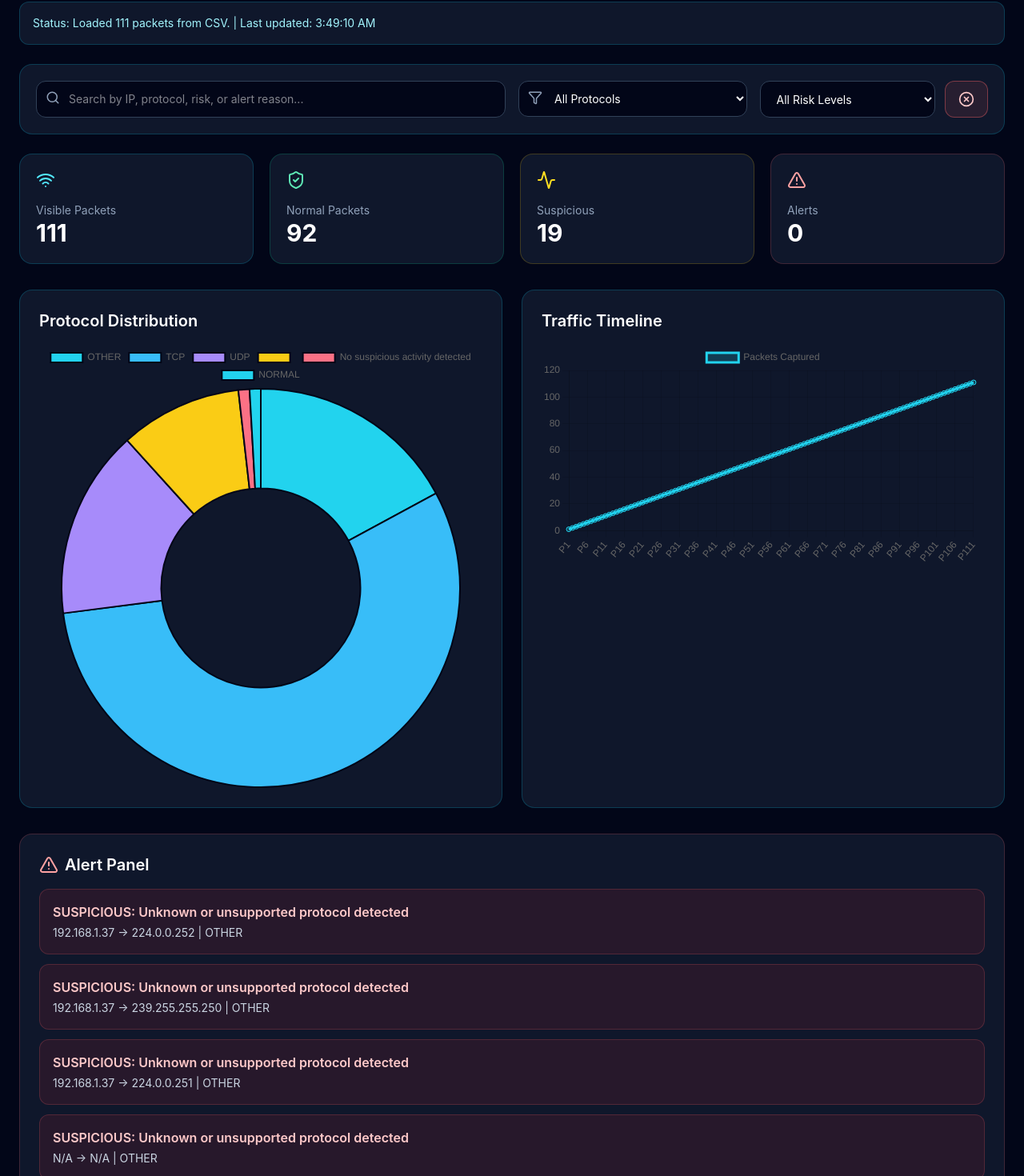
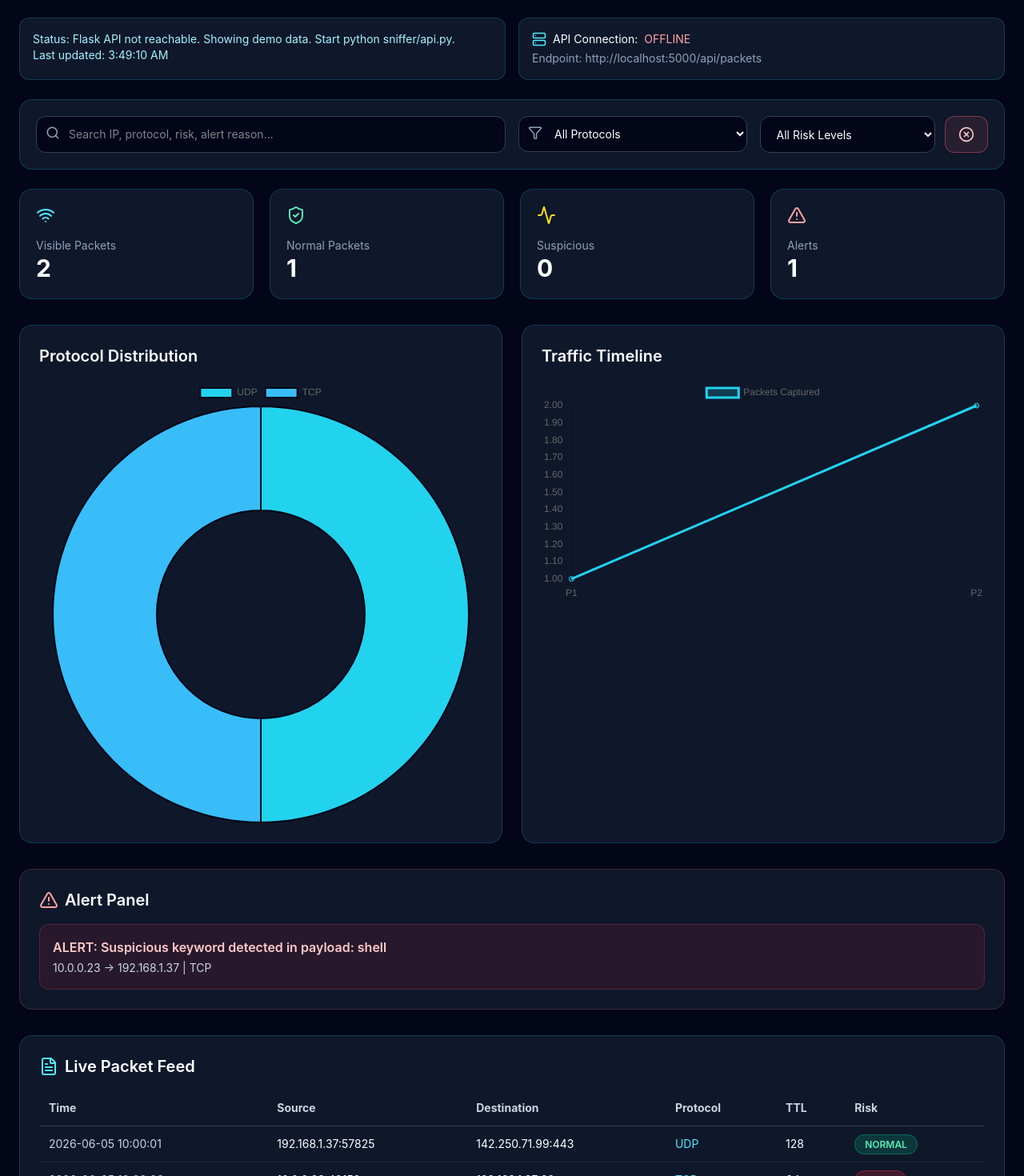
Before and after one commit to saraswati-5806/codealpha_tasks, a React app in the folder CodeAlpha_NetSniff-Lite/frontend/: page / in a window 1280 px wide. Shown: the part 183-1653 px from the top of the page at 80% size. Built offline with nearby package versions, Linux system fonts and the light colour scheme; no server answers; the HTML template or start-up script is replaced by a standard one.

Commit message:
Connect dashboard to Flask API with live packet refresh

```diff
--- a/CodeAlpha_NetSniff-Lite/frontend/src/App.jsx
+++ b/CodeAlpha_NetSniff-Lite/frontend/src/App.jsx
@@ -10,6 +10,7 @@ import {
   Download,
   Filter,
   XCircle,
+  Server,
 } from "lucide-react";
 import {
   Chart as ChartJS,
@@ -34,9 +35,11 @@ ChartJS.register(
   LineElement
 );
 
-const SAMPLE_PACKETS = [
+const API_URL = "http://localhost:5000/api/packets";
+
+const DEMO_PACKETS = [
   {
-    timestamp: "2026-06-05 01:10:01",
+    timestamp: "2026-06-05 10:00:01",
     src_ip: "192.168.1.37",
     dst_ip: "142.250.71.99",
     protocol: "UDP",
@@ -48,19 +51,7 @@ const SAMPLE_PACKETS = [
     alert_reason: "No suspicious activity detected",
   },
   {
-    timestamp: "2026-06-05 01:10:02",
-    src_ip: "172.64.148.235",
-    dst_ip: "192.168.1.37",
-    protocol: "TCP",
-    src_port: "443",
-    dst_port: "57047",
-    ttl: "59",
-    payload: "TLS encrypted web response",
-    risk_flag: "NORMAL",
-    alert_reason: "No suspicious activity detected",
-  },
-  {
-    timestamp: "2026-06-05 01:10:04",
+    timestamp: "2026-06-05 10:00:02",
     src_ip: "10.0.0.23",
     dst_ip: "192.168.1.37",
     protocol: "TCP",
@@ -73,60 +64,45 @@ const SAMPLE_PACKETS = [
   },
 ];
 
-function parseCSV(csvText) {
-  const lines = csvText.trim().split(/\r?\n/);
-  if (lines.length < 2) return [];
-
-  const headers = lines[0].split(",");
-
-  return lines.slice(1).map((line) => {
-    const values = line.split(",");
-    const row = {};
-
-    headers.forEach((header, index) => {
-      row[header.trim()] = values[index]?.trim() || "";
-    });
-
-    return row;
-  });
-}
-
 function App() {
-  const [packets, setPackets] = useState(SAMPLE_PACKETS);
-  const [status, setStatus] = useState("Demo data loaded");
-  const [lastUpdated, setLastUpdated] = useState(new Date().toLocaleTimeString());
+  const [packets, setPackets] = useState([]);
+  const [status, setStatus] = useState("Connecting to Flask API...");
+  const [apiStatus, setApiStatus] = useState("CHECKING");
+  const [lastUpdated, setLastUpdated] = useState("-");
   const [searchTerm, setSearchTerm] = useState("");
   const [protocolFilter, setProtocolFilter] = useState("ALL");
   const [riskFilter, setRiskFilter] = useState("ALL");
 
   const loadPackets = async () => {
-    setStatus("Refreshing packet data...");
+    setStatus("Refreshing live packet data...");
 
     try {
-      const response = await fetch(`/sample_packets.csv?time=${Date.now()}`);
+      const response = await fetch(`${API_URL}?time=${Date.now()}`);
 
       if (!response.ok) {
-        setPackets(SAMPLE_PACKETS);
-        setStatus("CSV not found. Showing built-in demo data.");
-        setLastUpdated(new Date().toLocaleTimeString());
-        return;
+        throw new Error("API response failed");
       }
 
-      const csvText = await response.text();
-      const parsed = parseCSV(csvText);
+      const apiData = await response.json();
+      const livePackets = apiData.packets || [];
 
-      if (parsed.length > 0) {
-        setPackets(parsed);
-        setStatus(`Loaded ${parsed.length} packets from CSV.`);
+      if (livePackets.length === 0) {
+        setPackets([]);
+        setApiStatus("CONNECTED");
+        setStatus("Waiting for packets... Run the sniffer to capture traffic.");
       } else {
-        setPackets(SAMPLE_PACKETS);
-        setStatus("CSV is empty. Showing demo packet data.");
+        setPackets(livePackets);
+        setApiStatus("CONNECTED");
+        setStatus(apiData.message || `Loaded ${livePackets.length} packets.`);
       }
 
       setLastUpdated(new Date().toLocaleTimeString());
     } catch {
-      setPackets(SAMPLE_PACKETS);
-      setStatus("Could not load CSV. Showing demo packet data.");
+      setPackets(DEMO_PACKETS);
+      setApiStatus("OFFLINE");
+      setStatus(
+        "Flask API not reachable. Showing demo data. Start python sniffer/api.py."
+      );
       setLastUpdated(new Date().toLocaleTimeString());
     }
   };
@@ -162,6 +138,7 @@ function App() {
   const suspiciousPackets = filteredPackets.filter(
     (p) => p.risk_flag === "SUSPICIOUS"
   ).length;
+  const normalPackets = totalPackets - alertPackets - suspiciousPackets;
 
   const protocolCounts = useMemo(() => {
     return filteredPackets.reduce((acc, packet) => {
@@ -171,10 +148,10 @@ function App() {
   }, [filteredPackets]);
 
   const chartData = {
-    labels: Object.keys(protocolCounts),
+    labels: Object.keys(protocolCounts).length ? Object.keys(protocolCounts) : ["No Data"],
     datasets: [
       {
-        data: Object.values(protocolCounts),
+        data: Object.values(protocolCounts).length ? Object.values(protocolCounts) : [1],
         backgroundColor: ["#22d3ee", "#38bdf8", "#a78bfa", "#facc15", "#fb7185"],
         borderColor: "#020617",
         borderWidth: 2,
@@ -183,11 +160,15 @@ function App() {
   };
 
   const lineData = {
-    labels: filteredPackets.map((_, index) => `P${index + 1}`),
+    labels: filteredPackets.length
+      ? filteredPackets.map((_, index) => `P${index + 1}`)
+      : ["No Data"],
     datasets: [
       {
         label: "Packets Captured",
-        data: filteredPackets.map((_, index) => index + 1),
+        data: filteredPackets.length
+          ? filteredPackets.map((_, index) => index + 1)
+          : [0],
         borderColor: "#22d3ee",
         backgroundColor: "rgba(34, 211, 238, 0.2)",
         tension: 0.4,
@@ -243,20 +224,22 @@ function App() {
       <section className="border-b border-cyan-400/20 bg-slate-900/80 px-6 py-5">
         <div className="mx-auto flex max-w-7xl flex-col gap-4 md:flex-row md:items-center md:justify-between">
           <div>
-
-            <h1 className="mt-2 text-3xl font-bold text-white md:text-5xl">
+            <p className="text-sm font-semibold uppercase tracking-[0.3em] text-cyan-300">
+              CodeAlpha Cyber Security Task 1
+            </p>
+            <h1 className="mt-2 text-3xl font-bold md:text-5xl">
               NetSniff-Lite Dashboard
             </h1>
             <p className="mt-2 max-w-2xl text-slate-300">
-              Real-time packet monitoring dashboard with protocol analysis,
-              search filters, CSV export, and rule-based threat alerts.
+              Live packet monitoring dashboard connected with Flask API, Scapy
+              sniffer, CSV logging, charts, filters, and threat alerts.
             </p>
           </div>
 
           <div className="flex flex-wrap gap-3">
             <button
               onClick={loadPackets}
-              className="flex items-center gap-2 rounded-xl border border-cyan-400/40 bg-cyan-400/10 px-4 py-3 text-cyan-200 transition hover:bg-cyan-400/20"
+              className="flex items-center gap-2 rounded-xl border border-cyan-400/40 bg-cyan-400/10 px-4 py-3 text-cyan-200 hover:bg-cyan-400/20"
             >
               <RefreshCw size={18} />
               Refresh Data
@@ -264,7 +247,8 @@ function App() {
 
             <button
               onClick={downloadCSV}
-              className="flex items-center gap-2 rounded-xl border border-emerald-400/40 bg-emerald-400/10 px-4 py-3 text-emerald-200 transition hover:bg-emerald-400/20"
+              disabled={filteredPackets.length === 0}
+              className="flex items-center gap-2 rounded-xl border border-emerald-400/40 bg-emerald-400/10 px-4 py-3 text-emerald-200 hover:bg-emerald-400/20 disabled:cursor-not-allowed disabled:opacity-40"
             >
               <Download size={18} />
               Download CSV
@@ -274,8 +258,31 @@ function App() {
       </section>
 
       <section className="mx-auto max-w-7xl px-6 py-8">
-        <div className="mb-6 rounded-xl border border-cyan-400/20 bg-slate-900 p-4 text-sm text-cyan-200">
-          Status: {status} | Last updated: {lastUpdated}
+        <div className="mb-6 grid gap-4 md:grid-cols-2">
+          <div className="rounded-xl border border-cyan-400/20 bg-slate-900 p-4 text-sm text-cyan-200">
+            Status: {status}
+            <br />
+            Last updated: {lastUpdated}
+          </div>
+
+          <div className="rounded-xl border border-cyan-400/20 bg-slate-900 p-4 text-sm">
+            <div className="flex items-center gap-2">
+              <Server size={18} className="text-cyan-300" />
+              API Connection:
+              <span
+                className={
+                  apiStatus === "CONNECTED"
+                    ? "text-emerald-300"
+                    : apiStatus === "OFFLINE"
+                    ? "text-red-300"
+                    : "text-yellow-300"
+                }
+              >
+                {apiStatus}
+              </span>
+            </div>
+            <p className="mt-1 text-slate-400">Endpoint: {API_URL}</p>
+          </div>
         </div>
 
         <div className="mb-6 grid gap-4 rounded-2xl border border-cyan-400/20 bg-slate-900 p-5 lg:grid-cols-4">
@@ -283,10 +290,10 @@ function App() {
             <Search className="absolute left-3 top-3 text-slate-400" size={18} />
             <input
               type="text"
-              placeholder="Search by IP, protocol, risk, or alert reason..."
+              placeholder="Search IP, protocol, risk, alert reason..."
               value={searchTerm}
               onChange={(e) => setSearchTerm(e.target.value)}
-              className="w-full rounded-xl border border-slate-700 bg-slate-950 py-3 pl-10 pr-4 text-sm text-white outline-none transition focus:border-cyan-400"
+              className="w-full rounded-xl border border-slate-700 bg-slate-950 py-3 pl-10 pr-4 text-sm outline-none focus:border-cyan-400"
             />
           </div>
 
@@ -295,7 +302,7 @@ function App() {
             <select
               value={protocolFilter}
               onChange={(e) => setProtocolFilter(e.target.value)}
-              className="w-full rounded-xl border border-slate-700 bg-slate-950 py-3 pl-10 pr-4 text-sm text-white outline-none transition focus:border-cyan-400"
+              className="w-full rounded-xl border border-slate-700 bg-slate-950 py-3 pl-10 pr-4 text-sm outline-none focus:border-cyan-400"
             >
               <option value="ALL">All Protocols</option>
               <option value="TCP">TCP</option>
@@ -310,7 +317,7 @@ function App() {
             <select
               value={riskFilter}
               onChange={(e) => setRiskFilter(e.target.value)}
-              className="w-full rounded-xl border border-slate-700 bg-slate-950 px-4 py-3 text-sm text-white outline-none transition focus:border-cyan-400"
+              className="w-full rounded-xl border border-slate-700 bg-slate-950 px-4 py-3 text-sm outline-none focus:border-cyan-400"
             >
               <option value="ALL">All Risk Levels</option>
               <option value="NORMAL">NORMAL</option>
@@ -320,7 +327,7 @@ function App() {
 
             <button
               onClick={clearFilters}
-              className="rounded-xl border border-red-400/40 bg-red-400/10 px-4 text-red-200 transition hover:bg-red-400/20"
+              className="rounded-xl border border-red-400/40 bg-red-400/10 px-4 text-red-200 hover:bg-red-400/20"
               title="Clear filters"
             >
               <XCircle size={20} />
@@ -329,43 +336,20 @@ function App() {
         </div>
 
         <div className="grid gap-5 md:grid-cols-4">
-          <div className="rounded-2xl border border-cyan-400/20 bg-slate-900 p-5">
-            <Wifi className="mb-4 text-cyan-300" />
-            <p className="text-sm text-slate-400">Visible Packets</p>
-            <h2 className="text-3xl font-bold">{totalPackets}</h2>
-          </div>
-
-          <div className="rounded-2xl border border-emerald-400/20 bg-slate-900 p-5">
-            <ShieldCheck className="mb-4 text-emerald-300" />
-            <p className="text-sm text-slate-400">Normal Packets</p>
-            <h2 className="text-3xl font-bold">
-              {totalPackets - alertPackets - suspiciousPackets}
-            </h2>
-          </div>
-
-          <div className="rounded-2xl border border-yellow-400/20 bg-slate-900 p-5">
-            <Activity className="mb-4 text-yellow-300" />
-            <p className="text-sm text-slate-400">Suspicious</p>
-            <h2 className="text-3xl font-bold">{suspiciousPackets}</h2>
-          </div>
-
-          <div className="rounded-2xl border border-red-400/20 bg-slate-900 p-5">
-            <AlertTriangle className="mb-4 text-red-300" />
-            <p className="text-sm text-slate-400">Alerts</p>
-            <h2 className="text-3xl font-bold">{alertPackets}</h2>
-          </div>
+          <Card icon={<Wifi />} title="Visible Packets" value={totalPackets} color="text-cyan-300" />
+          <Card icon={<ShieldCheck />} title="Normal Packets" value={normalPackets} color="text-emerald-300" />
+          <Card icon={<Activity />} title="Suspicious" value={suspiciousPackets} color="text-yellow-300" />
+          <Card icon={<AlertTriangle />} title="Alerts" value={alertPackets} color="text-red-300" />
         </div>
 
         <div className="mt-8 grid gap-6 lg:grid-cols-2">
-          <div className="rounded-2xl border border-cyan-400/20 bg-slate-900 p-6">
-            <h3 className="mb-4 text-xl font-semibold">Protocol Distribution</h3>
+          <Panel title="Protocol Distribution">
             <Doughnut data={chartData} />
-          </div>
+          </Panel>
 
-          <div className="rounded-2xl border border-cyan-400/20 bg-slate-900 p-6">
-            <h3 className="mb-4 text-xl font-semibold">Traffic Timeline</h3>
+          <Panel title="Traffic Timeline">
             <Line data={lineData} />
-          </div>
+          </Panel>
         </div>
 
         <div className="mt-8 rounded-2xl border border-red-400/20 bg-slate-900 p-6">
@@ -375,7 +359,10 @@ function App() {
           </h3>
 
           <div className="grid gap-3">
-            {filteredPackets
+            {filteredPackets.filter((p) => p.risk_flag !== "NORMAL").length === 0 ? (
+              <p className="text-slate-400">No alerts detected yet.</p>
+            ) : (
+              filteredPackets
                 .filter((p) => p.risk_flag !== "NORMAL")
                 .map((packet, index) => (
                   <div
@@ -389,10 +376,8 @@ function App() {
                       {packet.src_ip} → {packet.dst_ip} | {packet.protocol}
                     </p>
                   </div>
-              ))}
-
-            {filteredPackets.filter((p) => p.risk_flag !== "NORMAL").length ===
-              0 && <p className="text-slate-400">No alerts detected yet.</p>}
+                ))
+            )}
           </div>
         </div>
 
@@ -416,38 +401,27 @@ function App() {
               </thead>
 
               <tbody>
-                {filteredPackets.map((packet, index) => (
-                  <tr
-                    key={index}
-                    className="border-b border-slate-800 hover:bg-slate-800/60"
-                  >
+                {filteredPackets.length === 0 ? (
+                  <tr>
+                    <td colSpan="6" className="p-8 text-center text-slate-400">
+                      Waiting for packets... Start the sniffer and click Refresh Data.
+                    </td>
+                  </tr>
+                ) : (
+                  filteredPackets.map((packet, index) => (
+                    <tr key={index} className="border-b border-slate-800 hover:bg-slate-800/60">
                       <td className="p-3 text-slate-300">{packet.timestamp}</td>
-                    <td className="p-3">
-                      {packet.src_ip}:{packet.src_port}
-                    </td>
-                    <td className="p-3">
-                      {packet.dst_ip}:{packet.dst_port}
-                    </td>
+                      <td className="p-3">{packet.src_ip}:{packet.src_port}</td>
+                      <td className="p-3">{packet.dst_ip}:{packet.dst_port}</td>
                       <td className="p-3 text-cyan-300">{packet.protocol}</td>
                       <td className="p-3">{packet.ttl}</td>
                       <td className="p-3">
-                      <span
-                        className={`rounded-full border px-3 py-1 text-xs font-semibold ${riskBadge(
-                          packet.risk_flag
-                        )}`}
-                      >
+                        <span className={`rounded-full border px-3 py-1 text-xs font-semibold ${riskBadge(packet.risk_flag)}`}>
                           {packet.risk_flag}
                         </span>
                       </td>
                     </tr>
-                ))}
-
-                {filteredPackets.length === 0 && (
-                  <tr>
-                    <td colSpan="6" className="p-6 text-center text-slate-400">
-                      No packets match your current filters.
-                    </td>
-                  </tr>
+                  ))
                 )}
               </tbody>
             </table>
@@ -458,4 +432,23 @@ function App() {
   );
 }
 
+function Card({ icon, title, value, color }) {
+  return (
+    <div className="rounded-2xl border border-cyan-400/20 bg-slate-900 p-5">
+      <div className={`mb-4 ${color}`}>{icon}</div>
+      <p className="text-sm text-slate-400">{title}</p>
+      <h2 className="text-3xl font-bold">{value}</h2>
+    </div>
+  );
+}
+
+function Panel({ title, children }) {
+  return (
+    <div className="rounded-2xl border border-cyan-400/20 bg-slate-900 p-6">
+      <h3 className="mb-4 text-xl font-semibold">{title}</h3>
+      {children}
+    </div>
+  );
+}
+
 export default App;
```
Also changed, not shown: 2 other files (tests, documents, lock files or other folders). Lines whose indentation alone changed are shown as unchanged.
